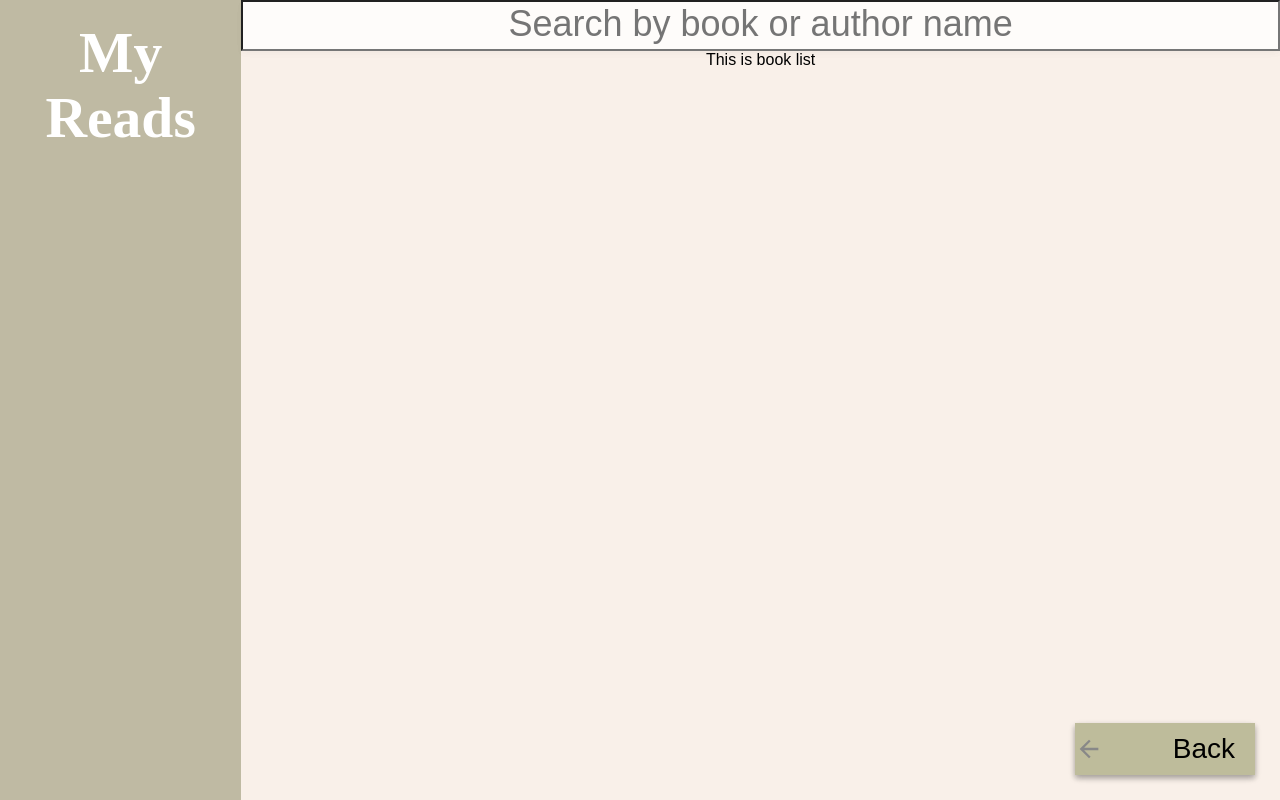
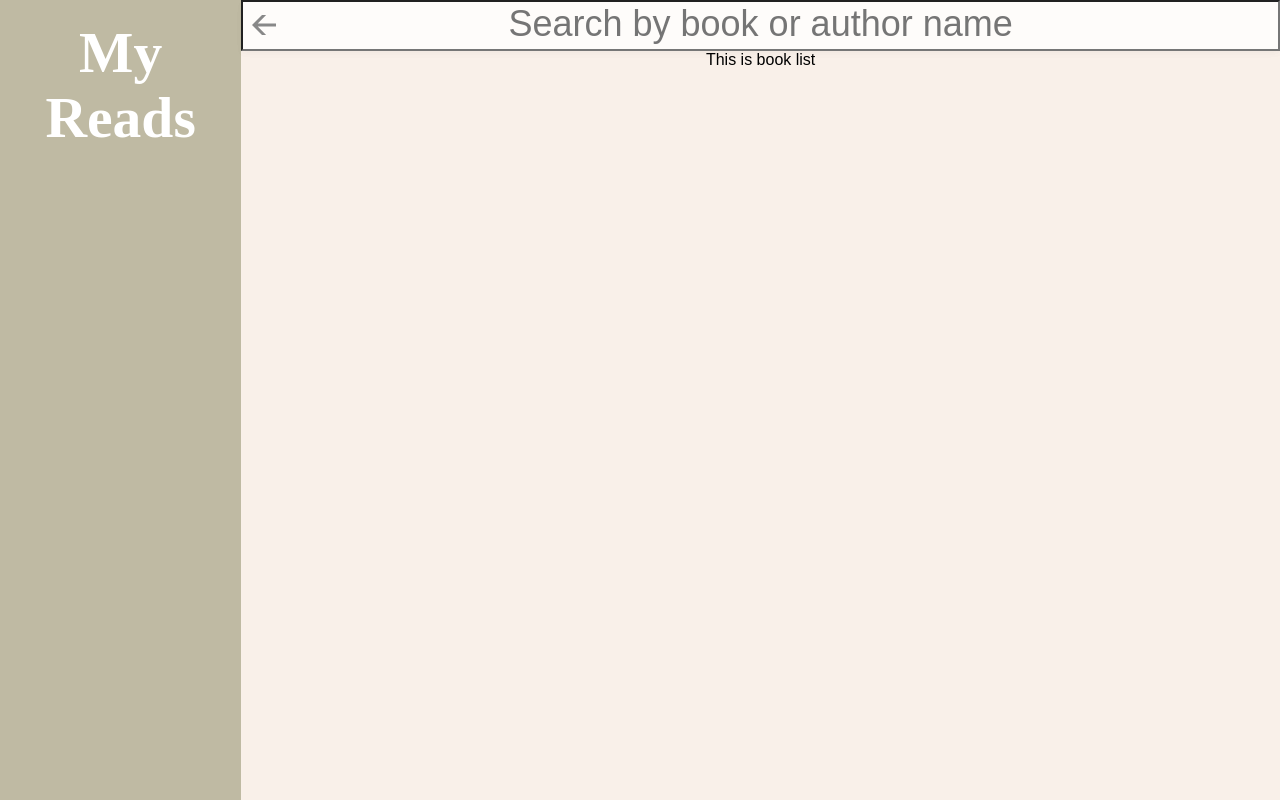
Before and after one commit to wengyilun/MyRead, a React (Create React App) app: page /search in a window 1280 px wide. Built offline with nearby package versions, Linux system fonts and the light colour scheme; no server answers.

Commit message:
Hookup link to 'Add' and 'Back' button # 150946629

```diff
--- a/src/App.css
+++ b/src/App.css
@@ -245,26 +245,25 @@ li {
   }
 
 .back-button {
-  position: fixed;
-  right: 25px;
-  bottom: 25px;
+  position: absolute;
+  left: 5px;
+  top: 15px;
 }
 
 .back-button a {
   display: block;
-  width: 180px;
-  background: #BEBC9B;
+  width: 36px;
   background-image: url('./icons/arrow-back.svg');
   background-repeat: no-repeat;
   background-position: left;
-  background-size: 28px;
+  background-size: 36px;
   text-align: right;
   padding: 10px 20px;
-  box-shadow: 0 3px 6px rgba(0,0,0,0.16), 0 3px 6px rgba(0,0,0,0.23);
-  font-size: 28px;
+  font-size: 0;
 }
 
 .search-container{
+  position: relative;
   width: 100%;
   background-color: #F9F0E9;
   display: flex;
--- a/src/App.js
+++ b/src/App.js
@@ -309,7 +309,8 @@ class App extends Component {
         </div>
         <Route exact path="/" render={() => (
            <ListBookshelves books={this.state.books}
-                            onUpdate={this.onUpdateStatus} />
+                            onUpdate={this.onUpdateStatus}
+                             />
         )}/>
 		  <Route exact path="/search" render={() => (
 			  <BookSearcher/>
--- a/src/BookSearcher.js
+++ b/src/BookSearcher.js
@@ -3,6 +3,7 @@
  */
  import React, {Component} from 'react'
  import Book from './Book'
+ import { Link } from 'react-router-dom'
 
 class BookSearcher extends Component {
   state={
@@ -13,7 +14,7 @@ class BookSearcher extends Component {
    return(
 	   <div className="search-container">
 		   <div className="back-button">
-			   <a onClick={() => this.setState({ showSearchPage: true })}>Back</a>
+			   <Link to="/">Back</Link>
 		   </div>
 		   <input className="search-bar" placeholder="Search by book or author name"></input>
 
--- a/src/ListBookshelves.js
+++ b/src/ListBookshelves.js
@@ -3,6 +3,7 @@
  */
  import React, {Component} from 'react'
  import Book from './Book'
+ import { Link } from 'react-router-dom'
 
  class ListBookshelves extends Component{
 	state = {
@@ -21,7 +22,6 @@
 	 }
 
 	render(){
-
 		const {shelves} = this.state
 		const {books, onUpdate} = this.props
 		let sortBooks = shelf => (
@@ -32,7 +32,7 @@
 			<div className="list-bookshelves" >
 			    <div className="list-bookshelves-top"></div>
 				<div className="open-search">
-					<a onClick={() => this.setState({ showSearchPage: true })}>Add</a>
+					<Link to="/search">Add</Link>
 				</div>
 					< ul className = "bookshelf-list">
 						{shelves.map((shelf)=> (
```
